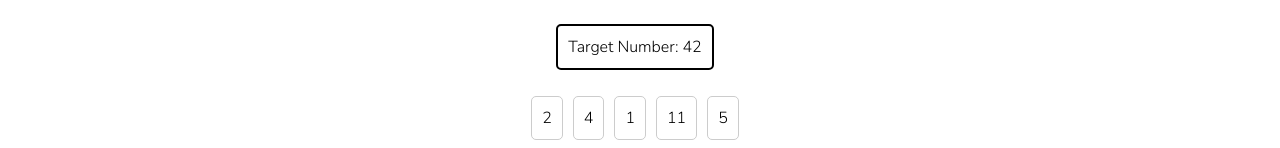
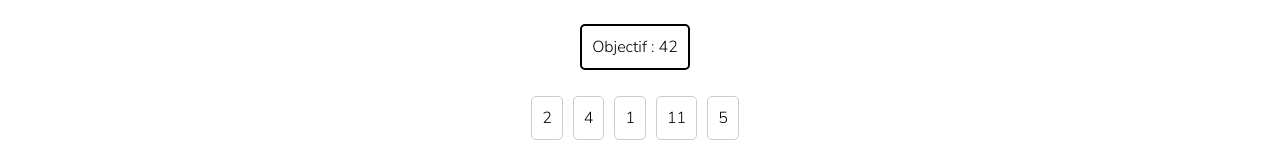
Before and after one commit to tarneaux/optree, a SvelteKit app: page / in a window 1280 px wide. Shown: the top 148 px of the page. Built offline with nearby package versions, Linux system fonts and the light colour scheme.

Commit message:
Change 'Target Number' to 'Objectif'
for the enjoyment of M.Calaud

```diff
--- a/src/routes/+page.svelte
+++ b/src/routes/+page.svelte
@@ -42,7 +42,7 @@ function getArrayDifferentRandomNumber(){
 
 <div class="tree-container">
     <div>
-        <p class="text-box" id="target_number">Target Number: {getRandomNumber(1, 100)}</p>
+        <p class="text-box" id="target_number">Objectif : {getRandomNumber(1, 100)}</p>
     </div>
 
     <div class="droppables">
```
